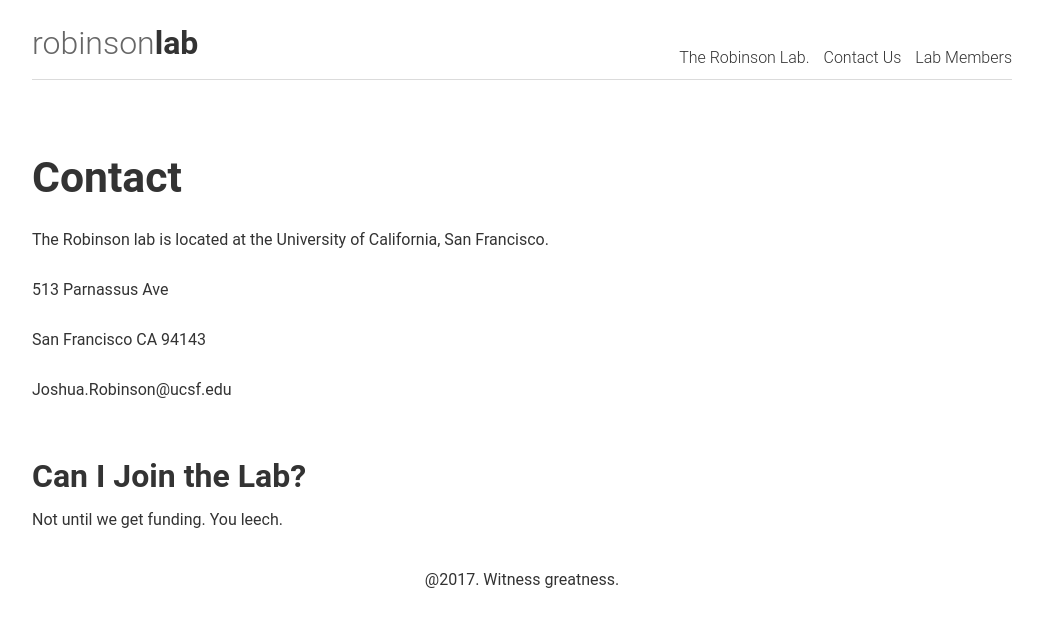
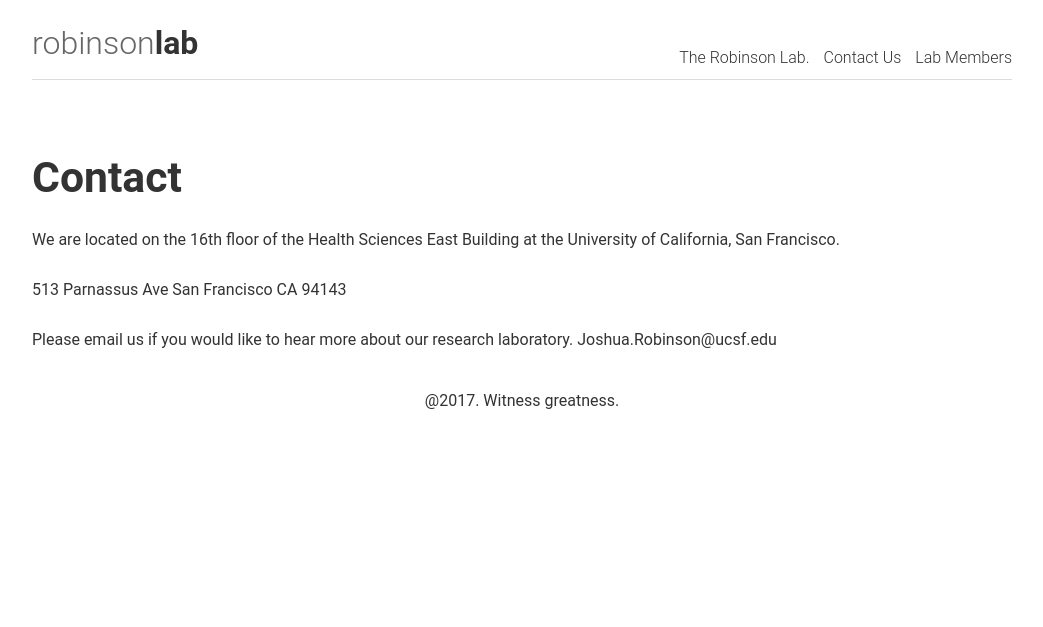
Before and after one commit to jfrobinson/jfrobinson.github.io, a Jekyll site: the page built from contact.md, in a window 1280 px wide. Shown: the top 627 px of the page, without its empty margins (118-1161 px from the left). Built offline with Jekyll 4.4.1, drawn with Linux system fonts in a browser that asks for light colours.

Commit message:
Update contact.md

```diff
--- a/contact.md
+++ b/contact.md
@@ -4,14 +4,10 @@
 description: This page describes contact information.
 ---
 # Contact
-The Robinson lab is located at the University of California, San Francisco.
+We are located on the 16th floor of the Health Sciences East Building at the University of California, San Francisco.
 
 513 Parnassus Ave
-
 San Francisco CA 94143
 
+Please email us if you would like to hear more about our research laboratory.
 Joshua.Robinson@ucsf.edu
-
-## Can I Join the Lab?
-
-Not until we get funding. You leech.
```
